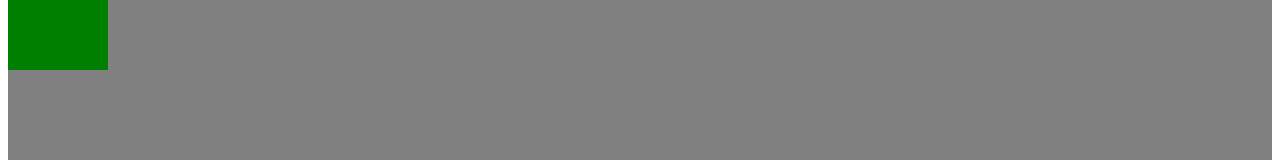
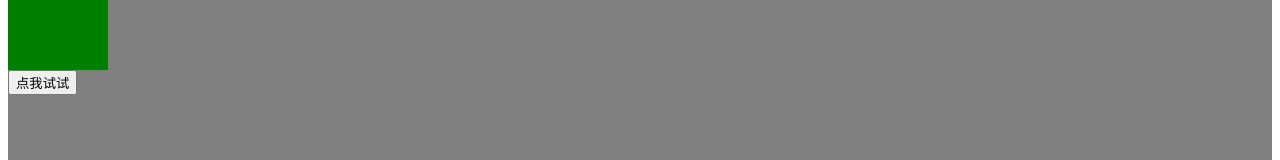
Before and after one commit to AirNessNN/2022-web-design-course-2, a plain HTML site: page docs/index.html in a window 1280 px wide. Shown: the part 338-498 px from the top of the page. Drawn offline with Linux system fonts and the light colour scheme.

Commit message:
Update index.html

```diff
--- a/docs/index.html
+++ b/docs/index.html
@@ -15,6 +15,7 @@
 		<div style="height: 500px; background-color: gray;">
 			<div style="width: 100px; height: 100px; background-color: yellow;">内容1</div>
 			<div style="width: 100px; height: 100px; background-color: green;">内容2</div>
+			<a href="https://www.bilibili.com/video/BV1gV411i7vq?share_source=copy_w"><button>点我试试</button></a>
 		</div>
 		<!-- Footer 区域 -->
 		<div style="height: 100px; background-color: gray;">底部区域</div>
```
